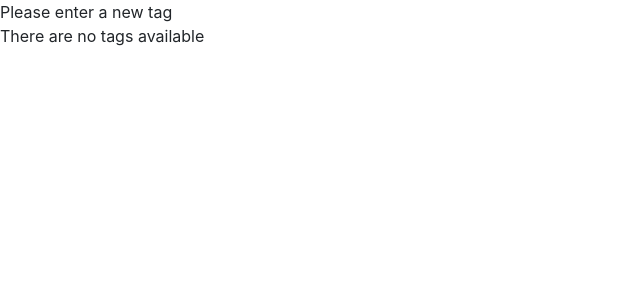
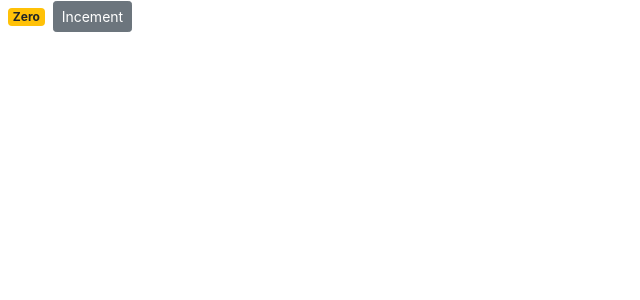
Before and after one commit to VChawale/counter-app, a React (Create React App) app: page / in a window 1280 px wide. Shown: the top 300 px of the page, without its empty margins (0-640 px from the left). Built offline with nearby package versions, Linux system fonts and the light colour scheme.

Commit message:
event binding using arrow function - lesson 11

```diff
--- a/src/components/counter.jsx
+++ b/src/components/counter.jsx
@@ -18,13 +18,36 @@
     );
   }
 
+  hanldeIncrementClick = () => {
+    console.log("Increment button clicked", this);
+  };
+
   render() {
     return (
       <div>
-        {this.state.tags.length === 0 && "Please enter a new tag"}
-        {this.renderTags()}
+        <span className={this.getBadgeClasses()}>{this.formatCount()}</span>
+        <button
+          onClick={this.hanldeIncrementClick}
+          className="btn btn-secondary btn-sm"
+        >
+          Incement
+        </button>
+        {/* {this.state.tags.length === 0 && "Please enter a new tag"}
+        {this.renderTags()} */}
       </div>
     );
+  }
+
+  getBadgeClasses() {
+    let classes = "badge m-2 badge-";
+    classes += this.state.count === 0 ? "warning" : "primary";
+    return classes;
+  }
+
+  formatCount() {
+    const { count } = this.state;
+
+    return count === 0 ? "Zero" : count;
   }
 }
 
```
